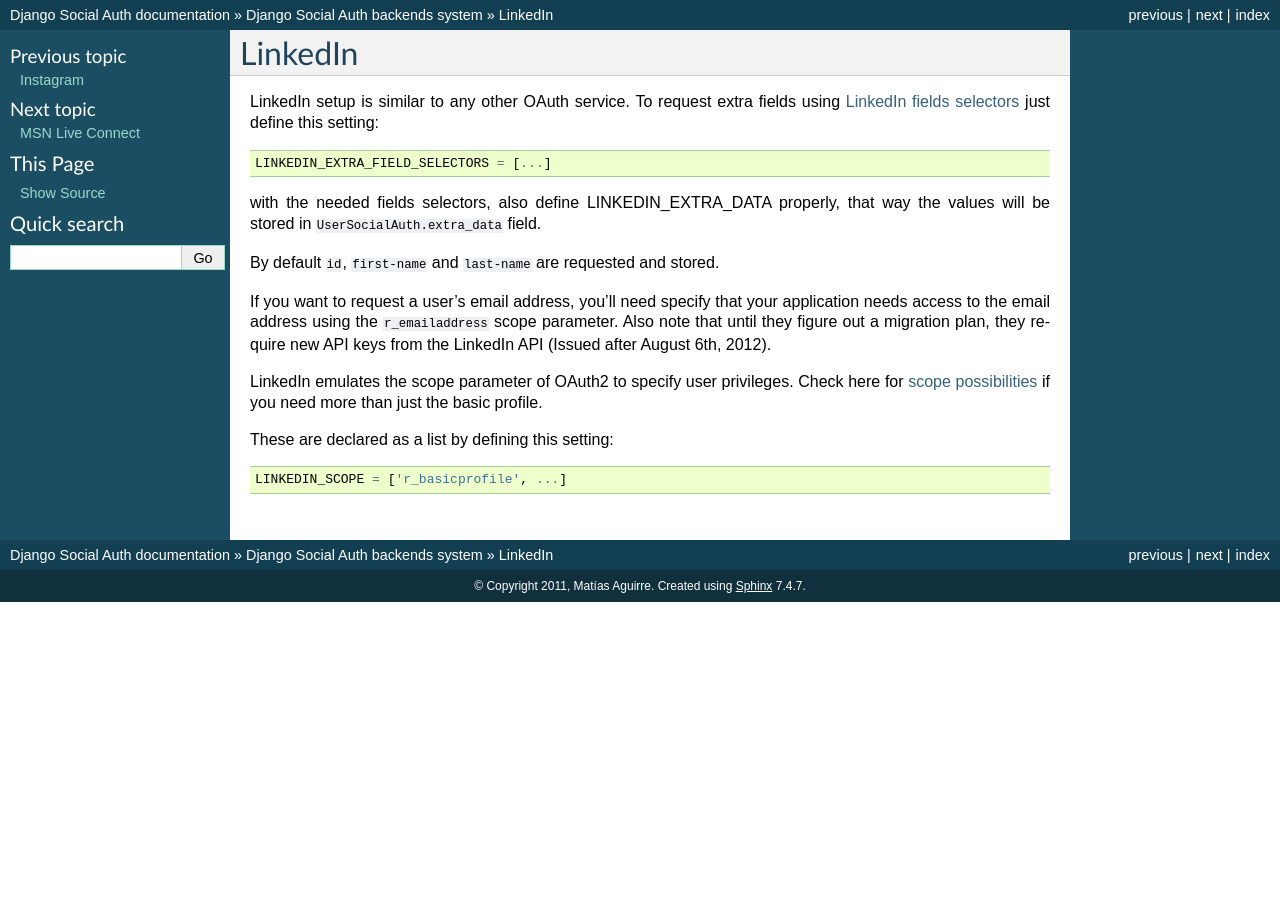
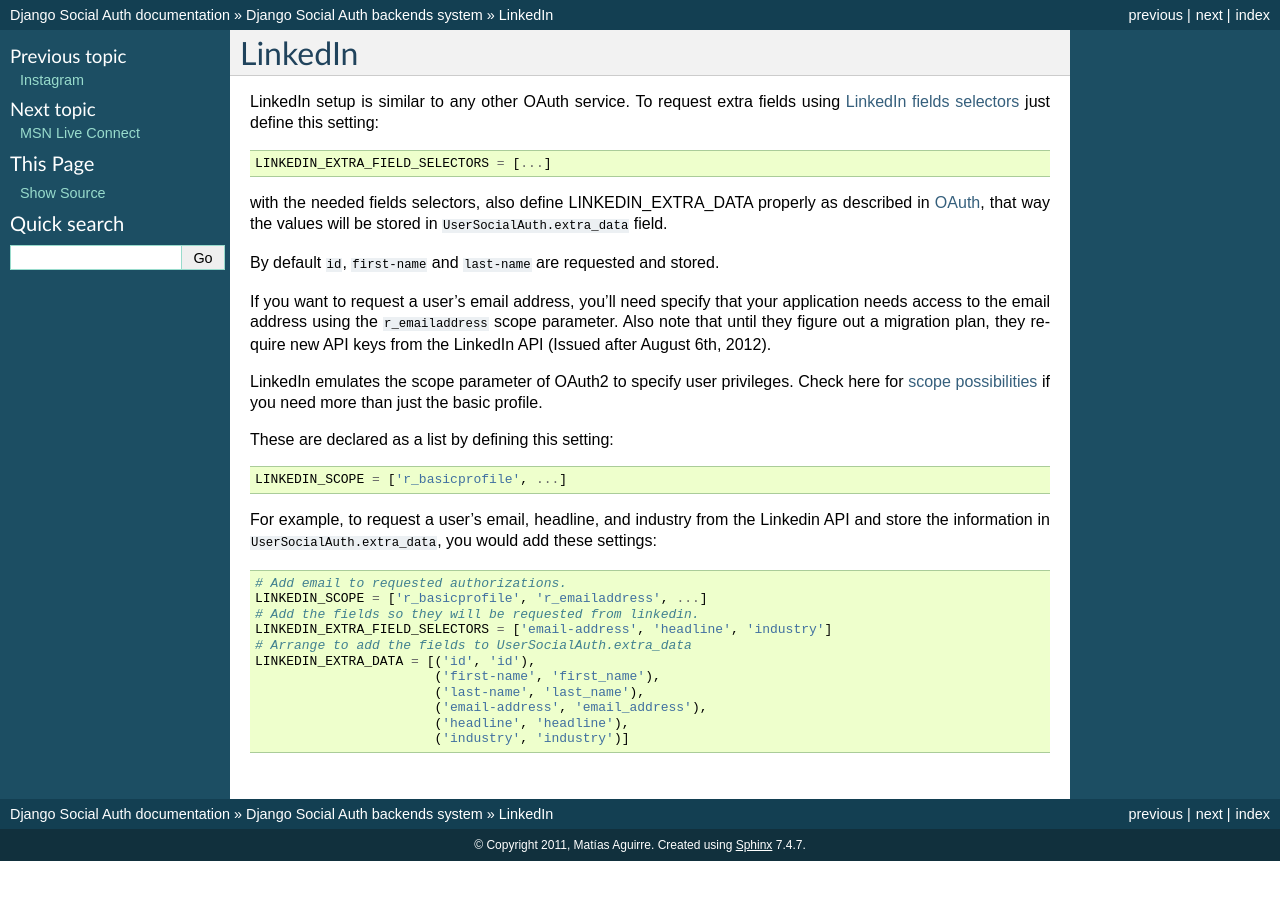
Before and after one commit to devs-cloud/django-social-auth-module, a Sphinx documentation site: the page built from doc/backends/linkedin.rst, in a window 1280 px wide. Built offline with Sphinx 7.4.7, drawn with Linux system fonts in a browser that asks for light colours.

Commit message:
add some more info to the linkedin backend docs

```diff
--- a/doc/backends/linkedin.rst
+++ b/doc/backends/linkedin.rst
@@ -6,8 +6,9 @@
 
     LINKEDIN_EXTRA_FIELD_SELECTORS = [...]
 
-with the needed fields selectors, also define LINKEDIN_EXTRA_DATA properly, that
-way the values will be stored in ``UserSocialAuth.extra_data`` field.
+with the needed fields selectors, also define LINKEDIN_EXTRA_DATA properly as
+described in `OAuth <oauth.html>`_, that way the values will be stored in
+``UserSocialAuth.extra_data`` field.
 
 By default ``id``, ``first-name`` and ``last-name`` are requested and stored.
 
@@ -24,6 +25,21 @@
 
     LINKEDIN_SCOPE = ['r_basicprofile', ...]
 
+For example, to request a user's email, headline, and industry from the
+Linkedin API and store the information in ``UserSocialAuth.extra_data``, you
+would add these settings::
+
+    # Add email to requested authorizations.
+    LINKEDIN_SCOPE = ['r_basicprofile', 'r_emailaddress', ...]
+    # Add the fields so they will be requested from linkedin.
+    LINKEDIN_EXTRA_FIELD_SELECTORS = ['email-address', 'headline', 'industry']
+    # Arrange to add the fields to UserSocialAuth.extra_data
+    LINKEDIN_EXTRA_DATA = [('id', 'id'),
+                           ('first-name', 'first_name'),
+                           ('last-name', 'last_name'),
+                           ('email-address', 'email_address'),
+                           ('headline', 'headline'),
+                           ('industry', 'industry')]
 
 .. _LinkedIn fields selectors: http://developer.linkedin.com/docs/DOC-1014
 .. _scope possibilities: https://developer.linkedin.com/documents/authentication#granting
```
